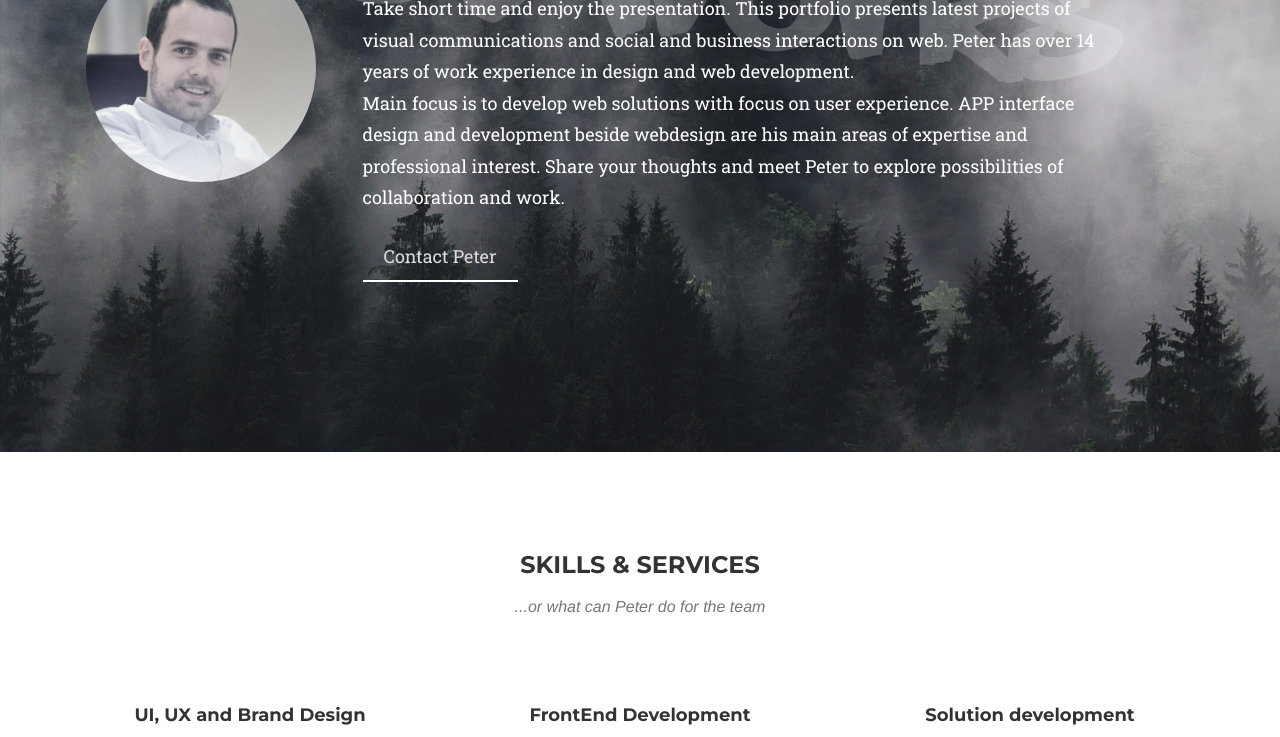
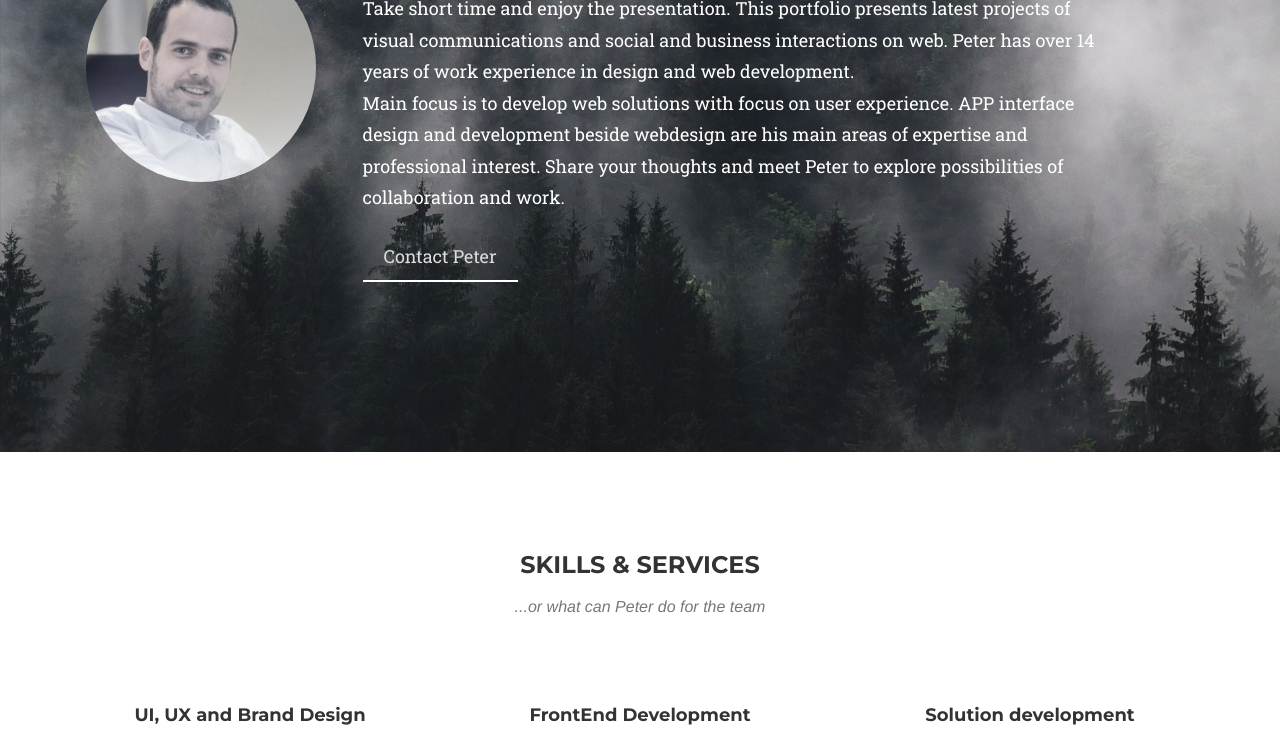
Before and after one commit to peter-dsgn/portfolio, a website: page index.html in a window 1280 px wide. Shown: the part 263-1000 px from the top of the page. Drawn offline with nearby package versions, Linux system fonts and the light colour scheme; files that its build step writes are made by us from their sources; a web font is replaced by a local one.

Commit message:
headerbg

```diff
--- a/scss/agency.scss
+++ b/scss/agency.scss
@@ -184,7 +184,7 @@ h1, h2, h3, h4, h5, h6 {
 }
 
 header {
-    background-image: url('../img/header-bg1.jpg');
+    background-image: url('../img/header-bg.jpg');
     background-repeat: no-repeat;
     background-attachment: scroll;
     background-position: center center;
```
